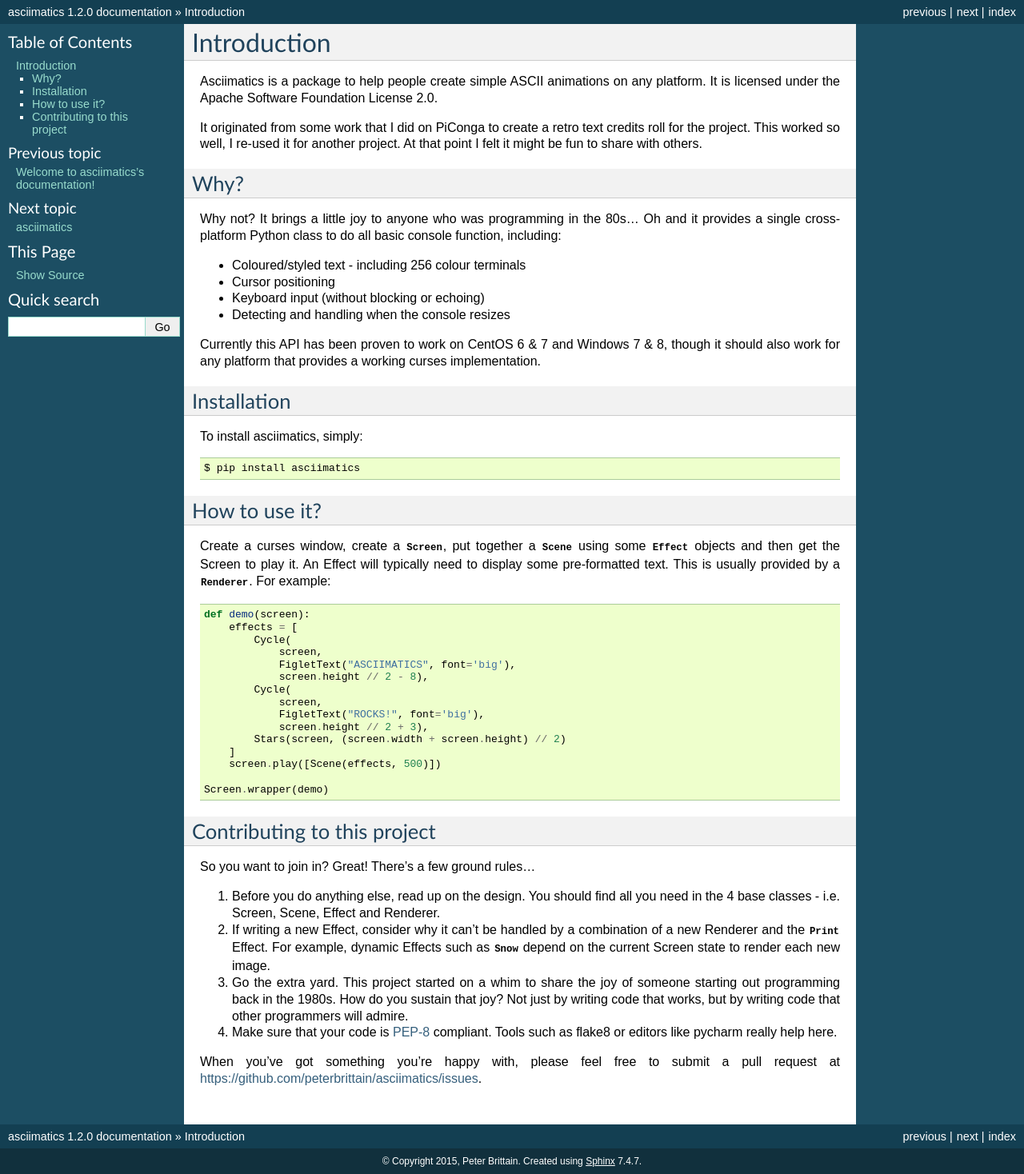
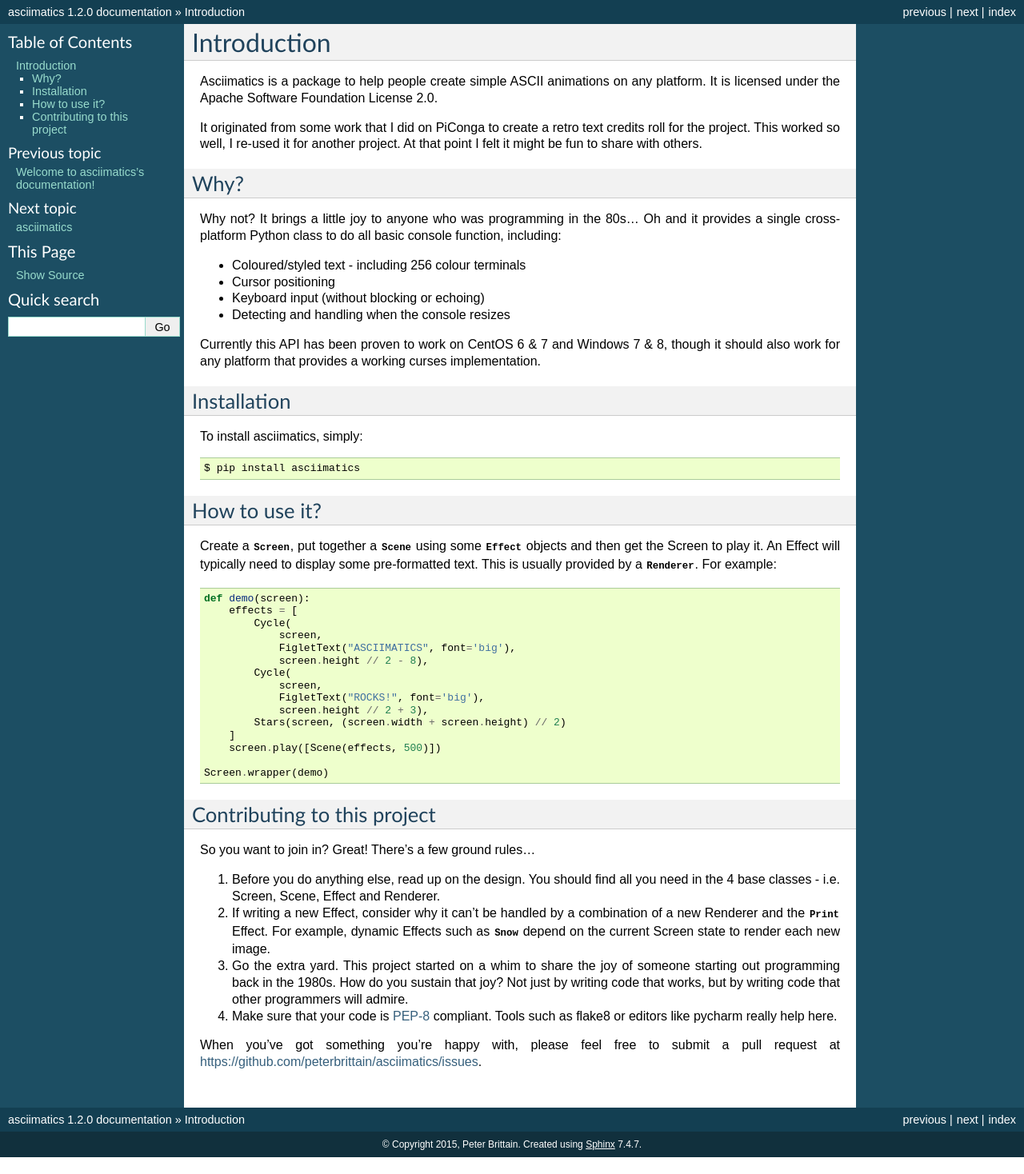
Before and after one commit to peterbrittain/asciimatics, a Sphinx documentation site: the page built from doc/source/intro.rst, in a window 1280 px wide. Shown: the whole page at 80% size. Built offline with Sphinx 7.4.7, drawn with Linux system fonts in a browser that asks for light colours; after the commit the page ends 1447 px from its top, so only the background shows below that.

Commit message:
Corrected explanation of sample code.

```diff
--- a/doc/source/intro.rst
+++ b/doc/source/intro.rst
@@ -38,7 +38,7 @@ To install asciimatics, simply:
 How to use it?
 --------------
 
-Create a curses window, create a :py:obj:`.Screen`, put together a :py:obj:`.Scene`
+Create a :py:obj:`.Screen`, put together a :py:obj:`.Scene`
 using some :py:obj:`.Effect` objects and then get the Screen to play it.  An Effect
 will typically need to display some pre-formatted text.  This is usually
 provided by a :py:obj:`.Renderer`.  For example:
```
